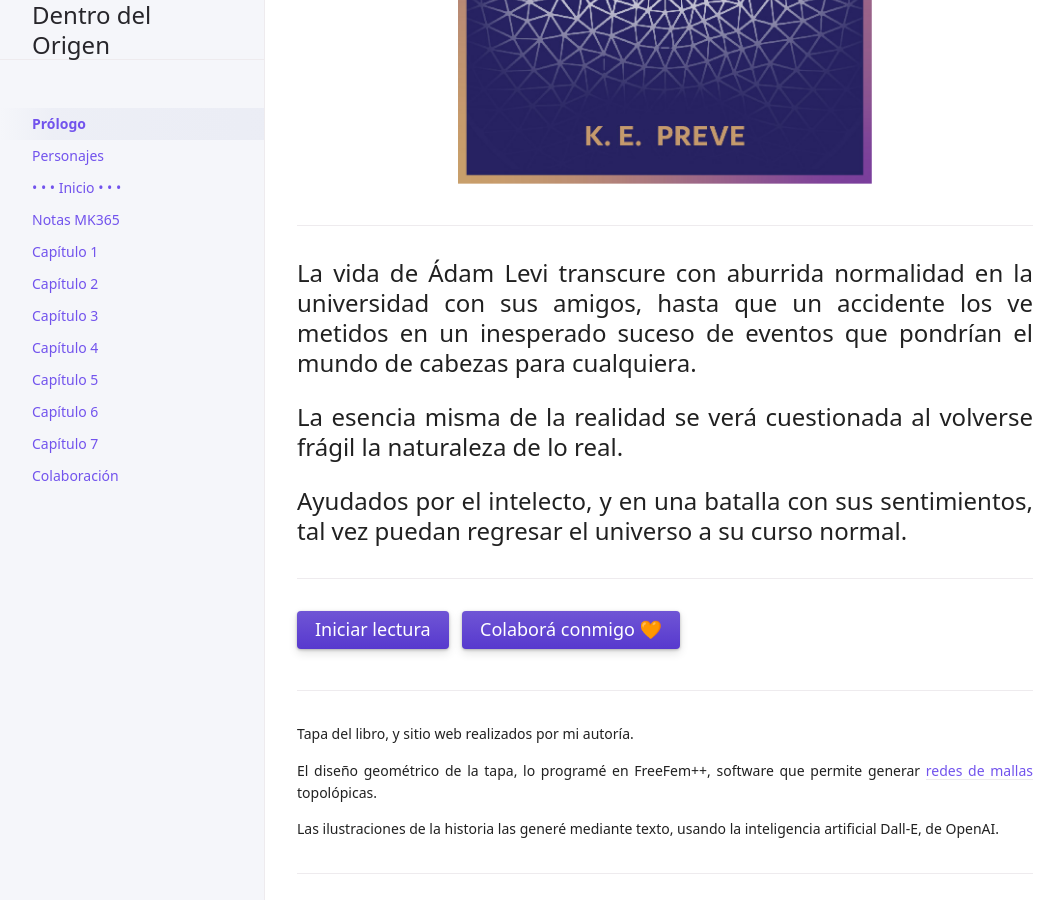
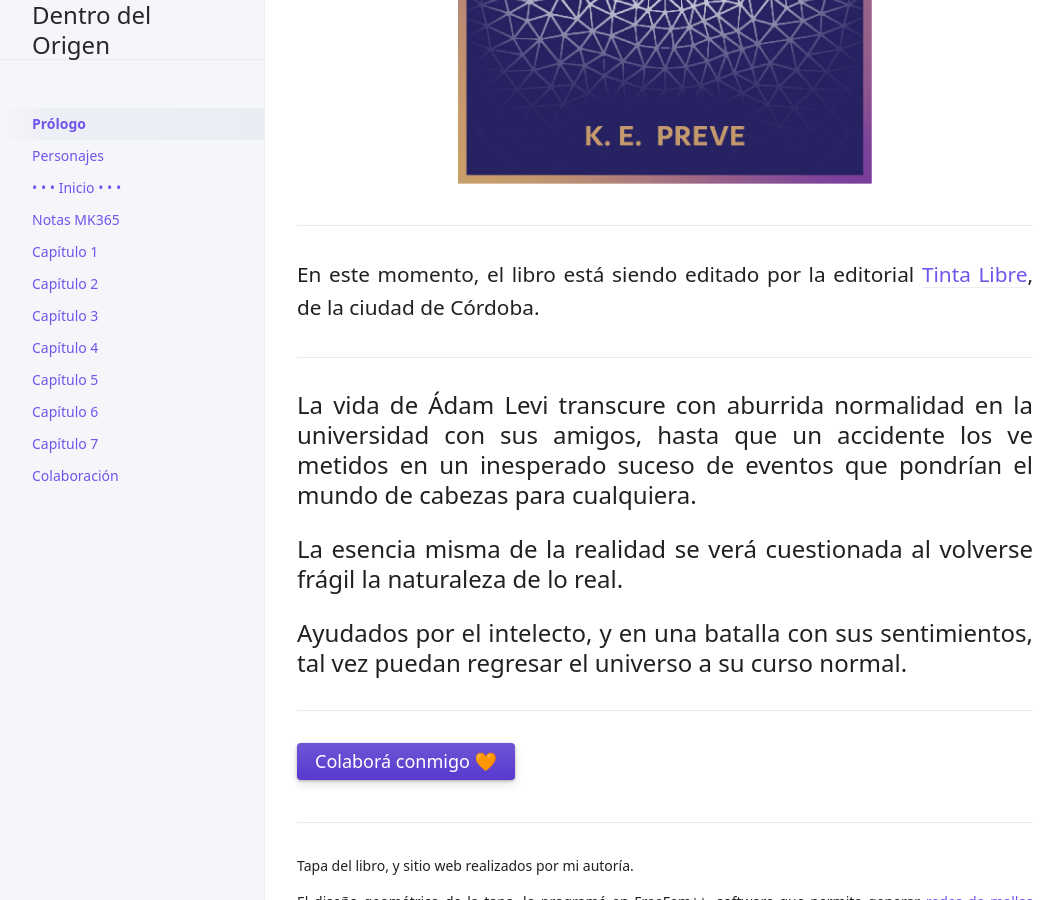
Before and after one commit to KierPrev/DentroDelOrigen, a Jekyll site: the page built from index.md, in a window 1280 px wide and 900 px high, scrolled down 469 px. Shown: the whole window, without its empty margins (107-1171 px from the left). Built offline with Jekyll 4.4.1, drawn with Linux system fonts in a browser that asks for light colours.

Commit message:
Sacar lectura, y añadir info de edición

```diff
--- a/index.md
+++ b/index.md
@@ -7,6 +7,10 @@ permalink: /
 ---
 
 <p align="center"> <img src="https://kierprev.github.io/DentroDelOrigen/assets/images/Cover-web.jpg" alt="Cover"/> </p>
+
+---
+
+En este momento, el libro está siendo editado por la editorial <a href="https://tintalibre.com.ar/">Tinta Libre</a>, de la ciudad de Córdoba.
 
 ---
 
@@ -20,7 +24,7 @@ Ayudados por el intelecto, y en una batalla con sus sentimientos, tal vez puedan
 
 ---
 
-[Iniciar lectura](/docs/1-inicio.md){: .btn .btn-primary .fs-5 .mb-4 .mb-md-0 .mr-2 }  [Colaborá conmigo 🧡](colabora){: .btn .btn-primary .fs-5 .mb-4 .mb-md-0 .mr-2 }
+[Colaborá conmigo 🧡](colabora){: .btn .btn-primary .fs-5 .mb-4 .mb-md-0 .mr-2 }
 
 ---
 
```
